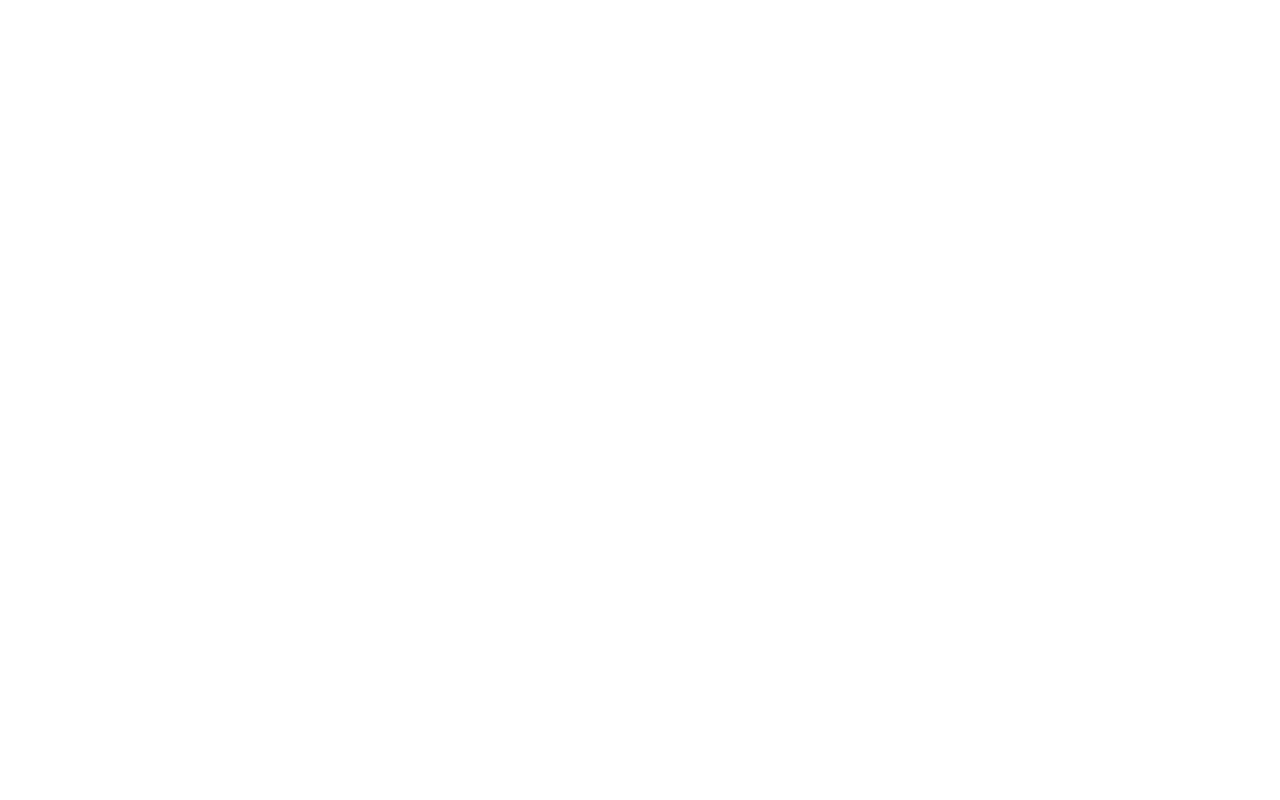
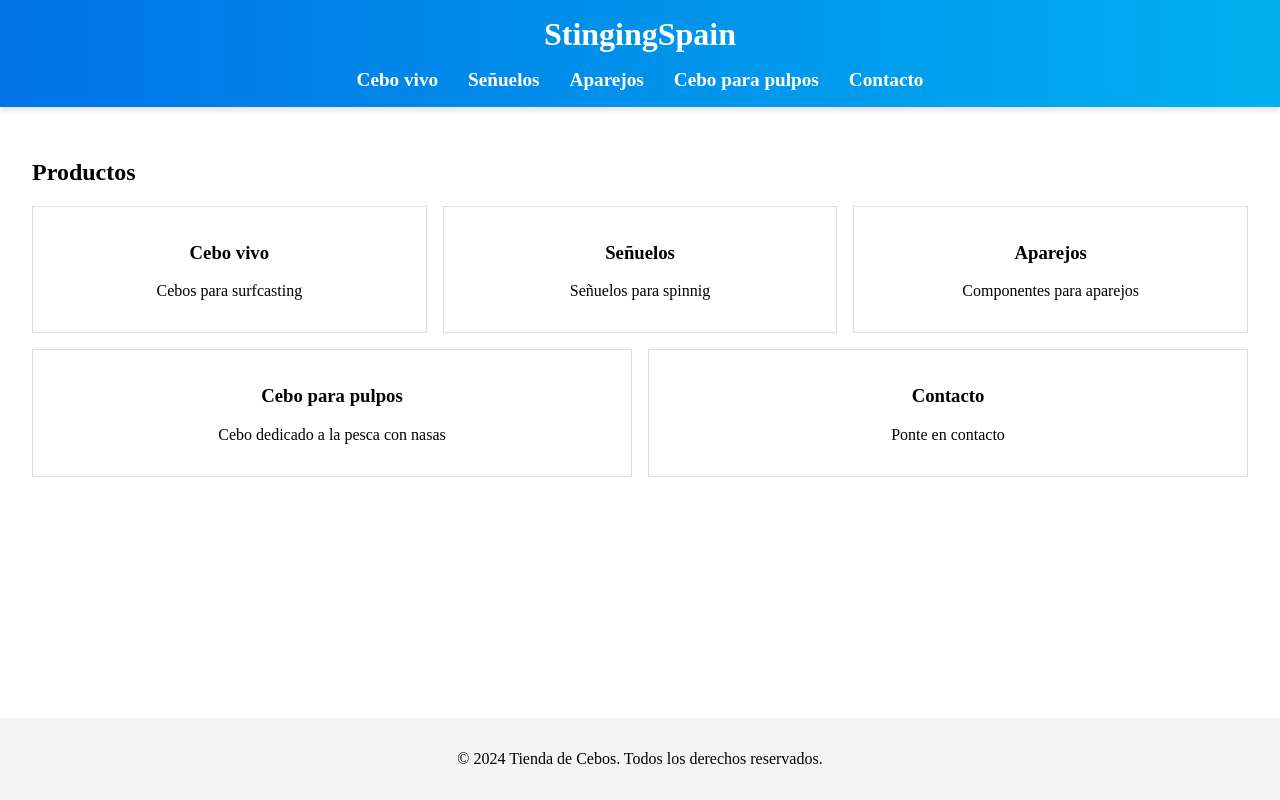
Before and after one commit to SergioSevaRayos/Lombrices, a plain HTML site: page index.html in a window 1280 px wide. Drawn offline with Linux system fonts and the light colour scheme.

Commit message:
v0.0 Web base

```diff
--- a/index.html
+++ b/index.html
@@ -1,11 +1,37 @@
 <!DOCTYPE html>
-<html lang="en">
+<html lang="es">
 <head>
     <meta charset="UTF-8">
     <meta name="viewport" content="width=device-width, initial-scale=1.0">
-    <title>Document</title>
+    <title>Tienda de Cebos</title>
+    <link rel="stylesheet" href="styles.css">
 </head>
 <body>
+    <header>
+        <div class="logo">
+            <h1>StingingSpain</h1>
+        </div>
+        <nav>
+            <ul id="menu-productos">
+                <!-- Se generarán dinámicamente -->
+            </ul>
+        </nav>
+    </header>
 
+    <main>
+        <section id="productos">
+            <h2>Productos</h2>
+            <div id="lista-productos" class="productos">
+                <!-- Productos dinámicos -->
+            </div>
+        </section>
+
+    </main>
+
+    <footer>
+        <p>&copy; 2024 Tienda de Cebos. Todos los derechos reservados.</p>
+    </footer>
+
+    <script src="scripts.js"></script>
 </body>
 </html>
--- a/scripts.js
+++ b/scripts.js
@@ -0,0 +1,43 @@
+// Lista inicial de productos
+const productos = [
+    { id: 1, nombre: "Cebo vivo", descripcion: "Cebos para surfcasting" },
+    { id: 2, nombre: "Señuelos", descripcion: "Señuelos para spinnig" },
+    { id: 3, nombre: "Aparejos", descripcion: "Componentes para aparejos" },
+    { id: 4, nombre: "Cebo para pulpos", descripcion: "Cebo dedicado a la pesca con nasas" },
+    { id: 5, nombre: "Contacto", descripcion: "Ponte en contacto" }
+];
+
+// Generar el menú de productos
+function generarMenu() {
+    const menu = document.getElementById("menu-productos");
+    menu.innerHTML = "";
+    productos.forEach(producto => {
+        const li = document.createElement("li");
+        li.innerHTML = `<a href="#${producto.id}">${producto.nombre}</a>`;
+        menu.appendChild(li);
+    });
+}
+
+// Generar lista de productos
+function generarProductos() {
+    const contenedor = document.getElementById("lista-productos");
+    contenedor.innerHTML = "";
+    productos.forEach(producto => {
+        const div = document.createElement("div");
+        div.classList.add("producto");
+        div.innerHTML = `
+            <h3>${producto.nombre}</h3>
+            <p>${producto.descripcion}</p>
+        `;
+        contenedor.appendChild(div);
+    });
+}
+
+// Inicializar página
+function inicializar() {
+    generarMenu();
+    generarProductos();
+}
+
+// Llamar a la función de inicialización
+document.addEventListener("DOMContentLoaded", inicializar);
--- a/styles.css
+++ b/styles.css
@@ -0,0 +1,170 @@
+/* Estilo general */
+body, html {
+    margin: 0;
+    padding: 0;
+    height: 100%;
+    display: flex;
+    flex-direction: column;
+}
+
+header {
+    background: linear-gradient(90deg, #0073e6, #00b0f0);
+    color: #fff;
+    padding: 1rem 0;
+    box-shadow: 0 4px 6px rgba(0, 0, 0, 0.1);
+    position: relative;
+}
+
+header .logo h1 {
+    text-align: center;
+    font-size: 2rem;
+    font-weight: bold;
+    margin: 0;
+    animation: fadeInDown 1s ease-in-out;
+}
+
+nav ul {
+    display: flex;
+    justify-content: center;
+    list-style: none;
+    padding: 0;
+    margin: 1rem 0 0 0;
+    flex-wrap: wrap;
+}
+
+nav ul li {
+    margin: 0 15px;
+    position: relative;
+}
+
+nav ul li a {
+    color: #fff;
+    text-decoration: none;
+    font-size: 1.2rem;
+    font-weight: bold;
+    transition: color 0.3s, transform 0.3s;
+}
+
+nav ul li a:hover {
+    color: #00ffd5;
+    transform: scale(1.1);
+}
+
+nav ul li::after {
+    content: "";
+    position: absolute;
+    width: 0%;
+    height: 2px;
+    bottom: -5px;
+    left: 50%;
+    background-color: #00ffd5;
+    transition: width 0.3s ease, left 0.3s ease;
+}
+
+nav ul li:hover::after {
+    width: 100%;
+    left: 0;
+}
+
+main {
+    flex: 1;
+    padding: 2rem;
+}
+
+.productos {
+    display: flex;
+    flex-wrap: wrap;
+    gap: 1rem;
+    margin-top: 1rem;
+}
+
+.producto {
+    border: 1px solid #ddd;
+    padding: 1rem;
+    flex: 1 1 calc(33.333% - 2rem);
+    box-sizing: border-box;
+    text-align: center;
+    transition: transform 0.3s;
+}
+
+.producto:hover {
+    transform: scale(1.05);
+}
+
+footer {
+    background: #f4f4f4;
+    padding: 1rem 0;
+    text-align: center;
+}
+
+/* Animaciones */
+@keyframes fadeInDown {
+    from {
+        opacity: 0;
+        transform: translateY(-20px);
+    }
+    to {
+        opacity: 1;
+        transform: translateY(0);
+    }
+}
+
+/* Media Queries */
+@media (max-width: 1024px) {
+    nav ul {
+        flex-wrap: wrap;
+    }
+
+    nav ul li {
+        margin: 0 10px;
+    }
+
+    .producto {
+        flex: 1 1 calc(50% - 2rem);
+    }
+}
+
+@media (max-width: 768px) {
+    header .logo h1 {
+        font-size: 1.8rem;
+    }
+
+    nav ul li a {
+        font-size: 1rem;
+    }
+
+    .producto {
+        flex: 1 1 calc(100% - 2rem);
+    }
+
+    main {
+        padding: 1rem;
+    }
+}
+
+@media (max-width: 480px) {
+    header {
+        padding: 0.5rem 0;
+    }
+
+    header .logo h1 {
+        font-size: 1.5rem;
+    }
+
+    nav ul {
+        flex-direction: column;
+        align-items: center;
+    }
+
+    nav ul li {
+        margin: 10px 0;
+    }
+
+    .producto {
+        padding: 0.5rem;
+    }
+
+    footer {
+        padding: 0.5rem 0;
+    }
+}
```
